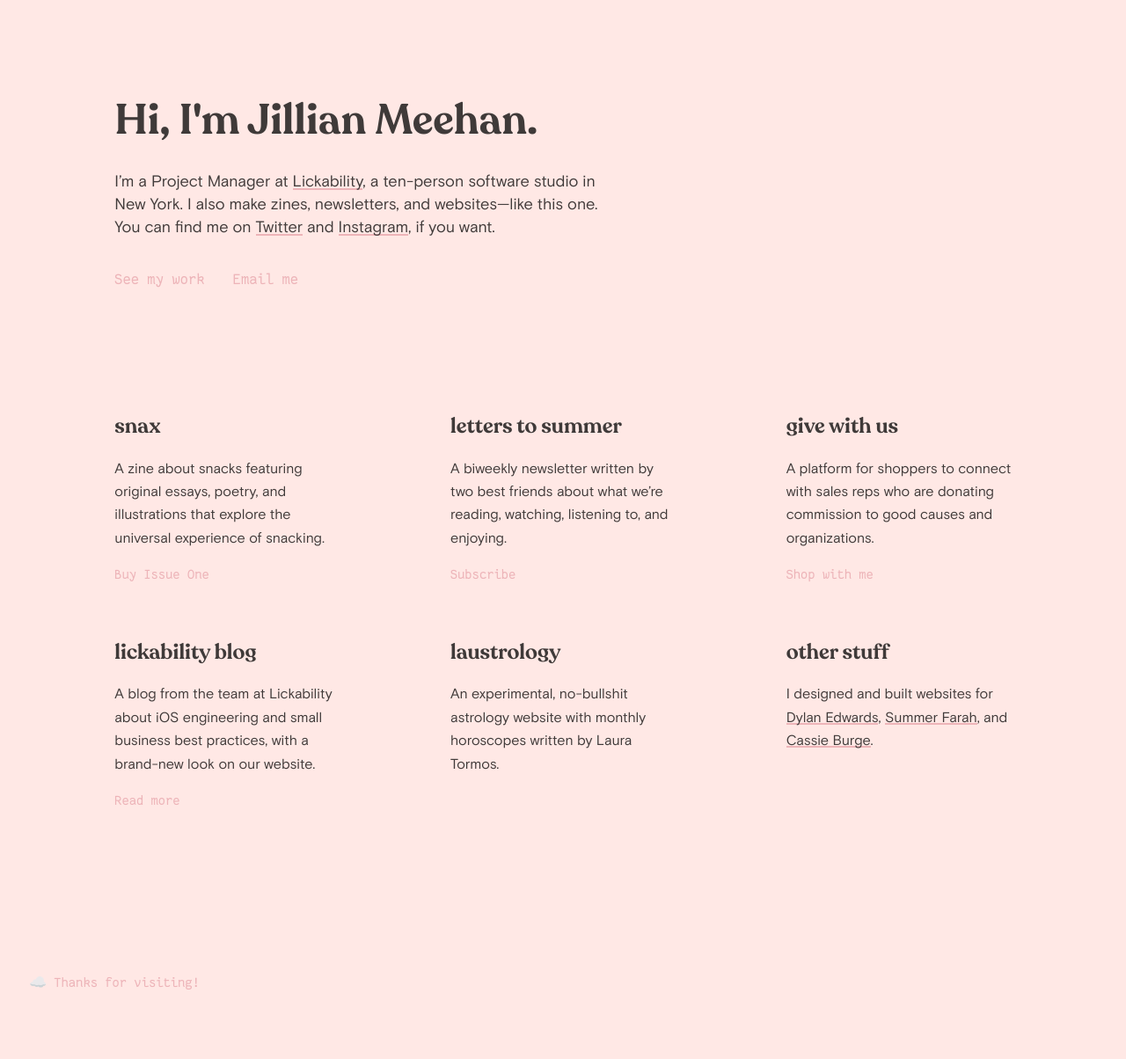
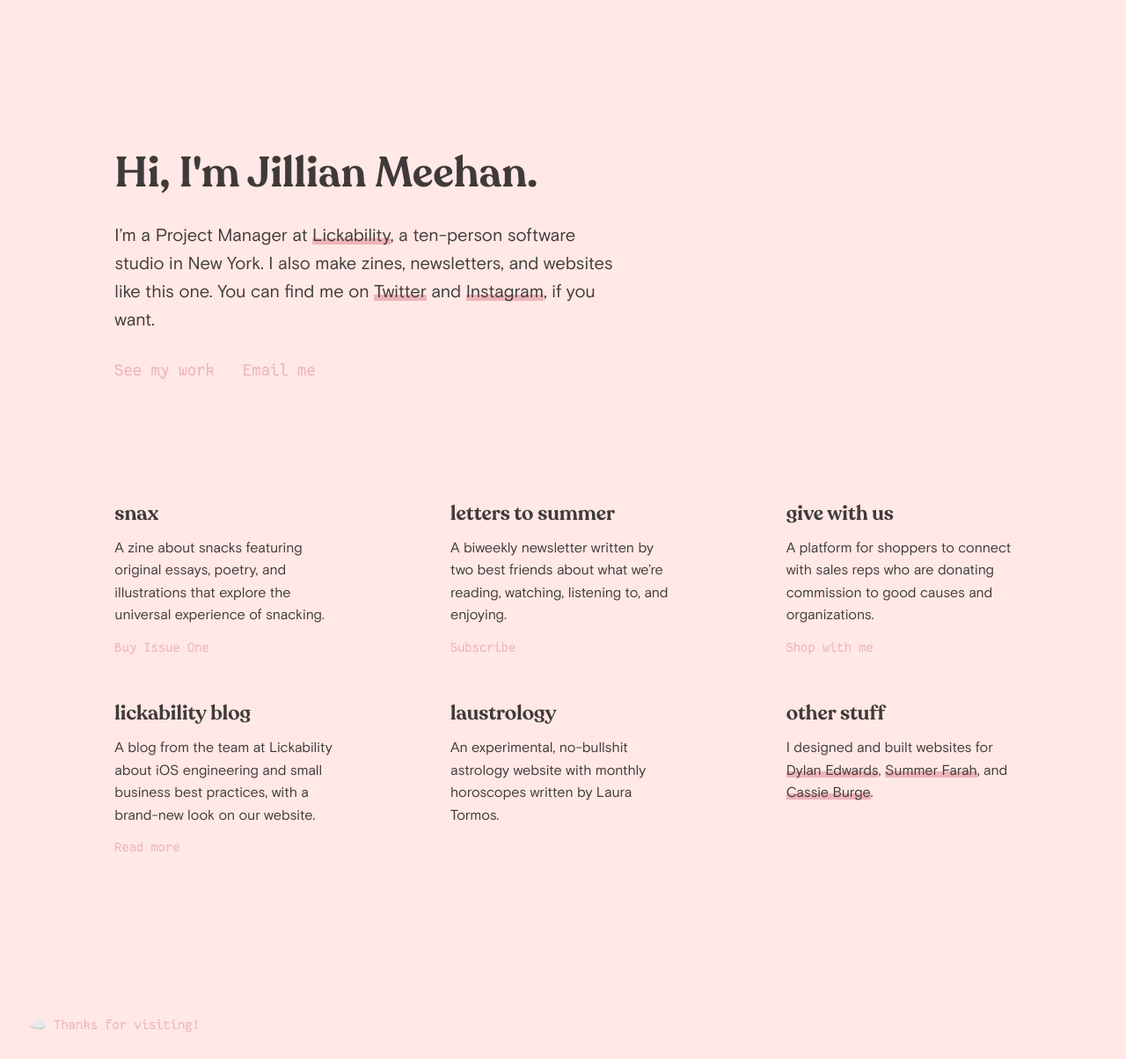
Before and after one commit to jilliangmeehan/jillian.cloud, a Jekyll site: the page built from index.html, in a window 1280 px wide. Shown: the whole page at 88% size. Built offline with Jekyll 4.4.1, drawn with Linux system fonts in a browser that asks for light colours; nearby versions of some CDN libraries; some web fonts are replaced; before the commit the page ends 1155 px from its top, so only the background shows below that.

Commit message:
responsive

```diff
--- a/_layouts/home.html
+++ b/_layouts/home.html
@@ -13,6 +13,7 @@
     <link href="assets/fonts/value-serif-bold.otf" rel="stylesheet">
 
     {% include jquery.html %}
+    <link rel="stylesheet" href="https://cdnjs.cloudflare.com/ajax/libs/animate.css/3.7.2/animate.min.css">
 
   </head>
   <body>
--- a/_sass/shared.scss
+++ b/_sass/shared.scss
@@ -5,18 +5,19 @@
   background-size: cover;
   background-position: top left;
   opacity: 0.75;
-  line-height: 165%;
 }
 
 h1, h2, h3 {
   font-family: $serif;
   font-weight: normal;
+  line-height: 0.5;
 }
-h1 { font-size: $large; }
+h1 { @include responsive-font(5vw, $medium, $large, $medium); }
 p {
   font-family: $sans-serif;
-  font-size: $regular;
+  @include responsive-font(3vw, $small-ish, $medium-ish, $regular);
   margin-top: 0;
+  line-height: 1.6;
 }
 a {
   color: black;
@@ -32,6 +33,7 @@
 
   &.head {
     margin: 2%;
+    padding-top: 2%;
     max-width: 580px;
     nav {
       margin-top: 2rem;
@@ -43,7 +45,7 @@
           display: block;
           float: left;
           position: relative;
-          font-size: $regular;
+          @include responsive-font(3vw, $small-ish, $medium-ish, $regular);
           font-family: $mono;
           margin-right: 2rem;
 
@@ -64,11 +66,11 @@
       justify-content: space-between;
 
       .item {
-        max-width: 20vw;
+        max-width: 60vw;
         margin: 2%;
 
-        h2 { font-size: $medium; }
-        p { font-size: $small-ish; }
+        h2 { @include responsive-font(1.8vw, $medium-ish, $medium-large, $medium); }
+        p { @include responsive-font(1.2vw, $small-ish, $regular, $small-ish); }
         .link-with-arrow {
           position: relative;
           transition: ease 0.3s;
@@ -98,7 +100,29 @@
   margin: 2%;
   p {
     font-family: $mono;
-    font-size: $small-ish;
+    @include responsive-font(1.2vw, $small-ish, $medium-ish, $regular);
     animation: text-gradient 60s ease infinite;
   }
 }
+
+@media screen and (min-width: 500px) {
+  //body { border: 2px solid red; }
+}
+
+@media screen and (min-width: 740px) {
+  //body { border: 2px solid green; }
+  section.work .flex {
+    .item { max-width: 30vw; }
+  }
+}
+
+@media screen and (min-width: 980px) {
+  //body { border: 2px solid purple; }
+  section.work .flex {
+    .item { max-width: 20vw; }
+  }
+}
+
+@media screen and (min-width: 1200px) {
+  //body { border: 2px solid blue; }
+}
--- a/_sass/variables.scss
+++ b/_sass/variables.scss
@@ -62,8 +62,33 @@
 }
 
 @keyframes underline-gradient {
-  0%,100%{ box-shadow: inset 0px -2px 0 $peach, inset 0 0 0 $transparent }
-  25%{ box-shadow: inset 0px -2px 0 $pink, inset 0 0 0 $transparent }
-  50%{ box-shadow: inset 0px -2px 0 $purple, inset 0 0 0 $transparent }
-  75%{ box-shadow: inset 0px -2px 0 $indigo, inset 0 0 0 $transparent }
+  0%,100%{ box-shadow: inset 0px -7px 0px $peach, inset 0 0 0 $transparent }
+  25%{ box-shadow: inset 0px -7px 0 $pink, inset 0 0 0 $transparent }
+  50%{ box-shadow: inset 0px -7px 0 $purple, inset 0 0 0 $transparent }
+  75%{ box-shadow: inset 0px -7px 0 $indigo, inset 0 0 0 $transparent }
 }
+
+// Responsive text mixin
+@mixin responsive-font($responsive, $min, $max: false, $fallback: false) {
+  $responsive-unitless: $responsive / ($responsive - $responsive + 1);
+  $dimension: if(unit($responsive) == 'vh', 'height', 'width');
+  $min-breakpoint: $min / $responsive-unitless * 100;
+
+  @media (max-#{$dimension}: #{$min-breakpoint}) {
+    font-size: $min;
+  }
+
+  @if $max {
+    $max-breakpoint: $max / $responsive-unitless * 100;
+
+    @media (min-#{$dimension}: #{$max-breakpoint}) {
+      font-size: $max;
+    }
+  }
+
+  @if $fallback {
+    font-size: $fallback;
+  }
+
+  font-size: $responsive;
+}
--- a/index.html
+++ b/index.html
@@ -1,7 +1,7 @@
 ---
 layout: home
 title: jillian meehan
-desc: I’m a Project Manager at [Lickability](https://lickability.com), a ten-person software studio in New York. I also make zines, newsletters, and websites—like this one. You can find me on [Twitter](https://twitter.com/jilliangmeehan) and [Instagram](https://instagram.com/jilliangmeehan), if you want.
+desc: I’m a Project Manager at [Lickability](https://lickability.com), a ten-person software studio in New York. I also make zines, newsletters, and websites like this one. You can find me on [Twitter](https://twitter.com/jilliangmeehan) and [Instagram](https://instagram.com/jilliangmeehan), if you want.
 ---
 
 <div class="container">
```
Also changed, not shown: _includes/work/give-with-us.md (deleted, +0 -1 lines), _includes/work/laustrology.md (deleted, +0 -1 lines), _includes/work/letters-to-summer.md (deleted, +0 -1 lines), _includes/work/lickability-blog.md (deleted, +0 -1 lines), _includes/work/other-stuff.md (deleted, +0 -1 lines), _includes/work/snax.md (deleted, +0 -1 lines), .forestry/settings.yml (deleted), 3 other files.
